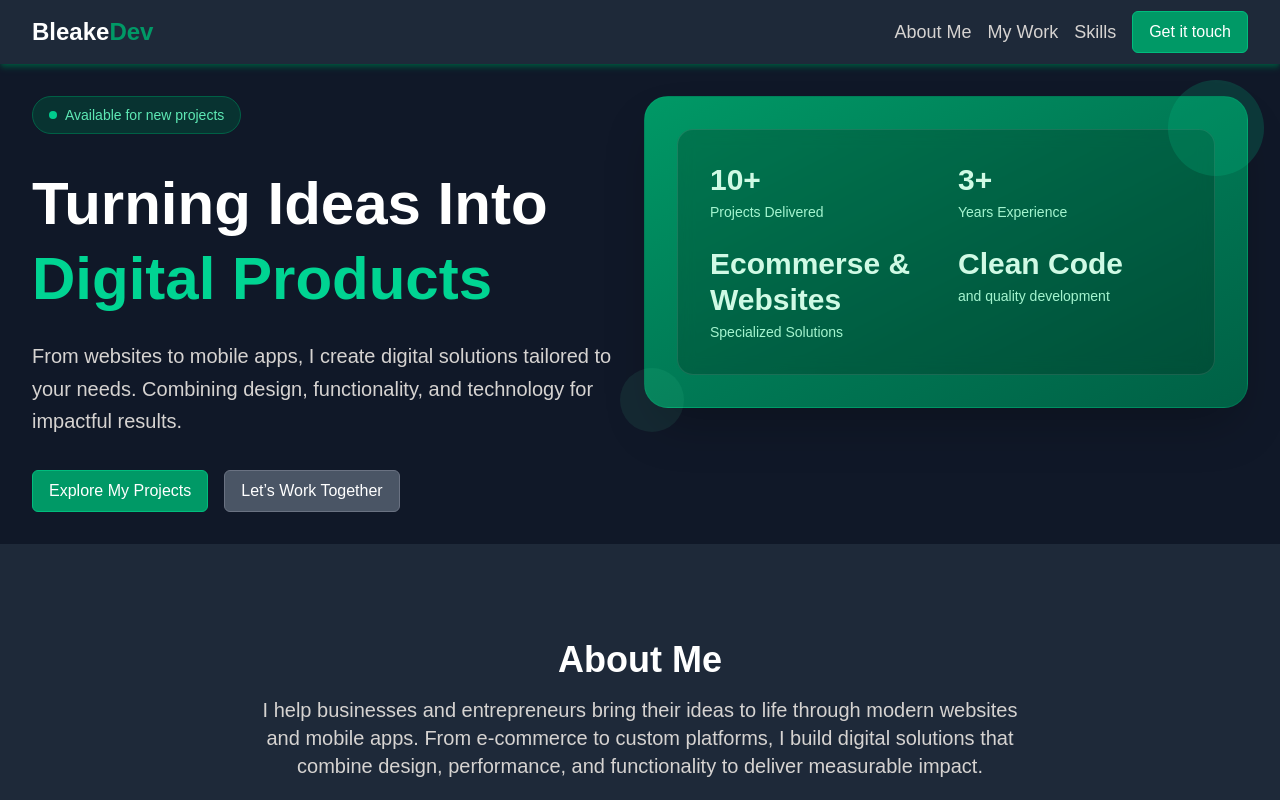
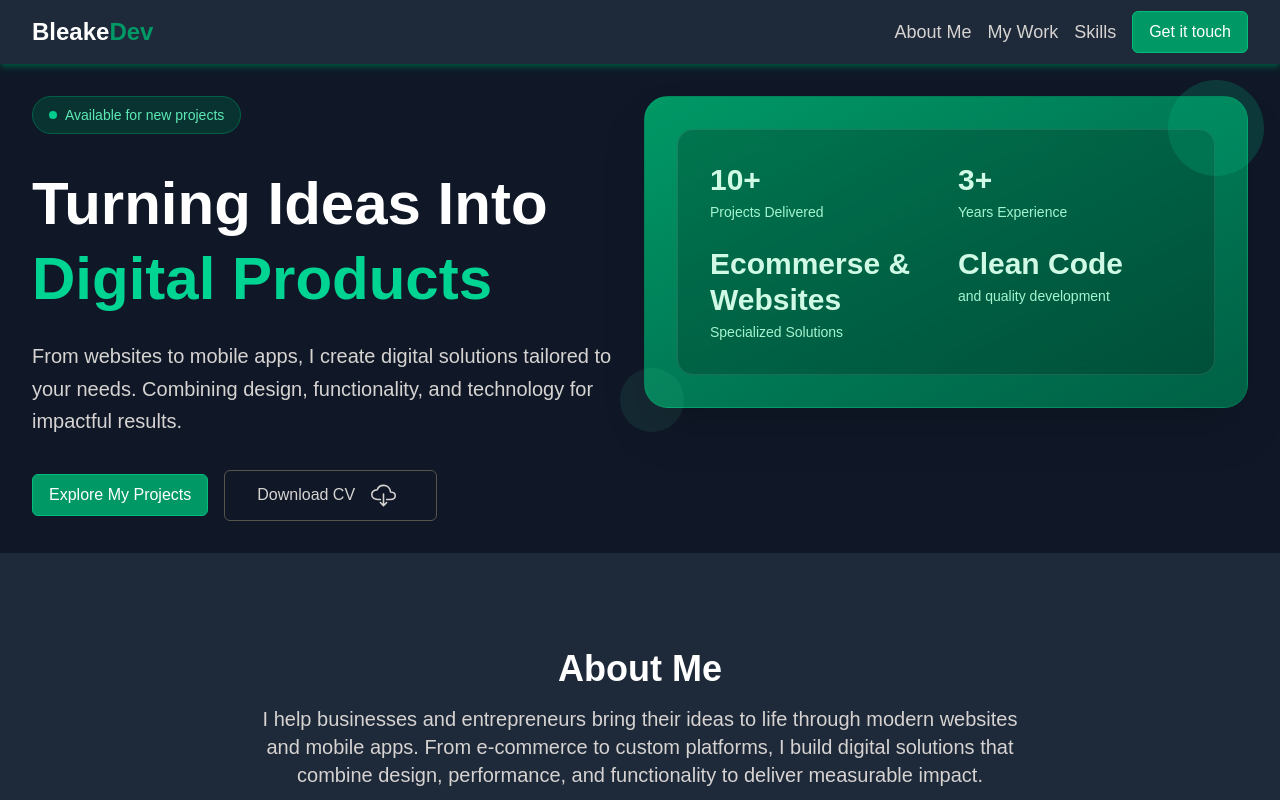
Before and after one commit to Ianbleake/BleakeDev, a Next.js app: page / in a window 1280 px wide. Shown: the top 800 px of the page. Built offline with nearby package versions, Linux system fonts and the light colour scheme.

Commit message:
feat: add download cv

```diff
--- a/src/components/home/Introduction/components/actionButtons.tsx
+++ b/src/components/home/Introduction/components/actionButtons.tsx
@@ -1,11 +1,30 @@
+"use client";
+
 import React from "react";
 import Button from "@/components/ui/button";
+import { IoCloudDownloadOutline } from "react-icons/io5";
 
 export default function ActionButtons(): React.ReactElement {
+
+  const handleDownloadCV = () => {
+    const link = document.createElement("a");
+    link.href = "/downloads/cv.pdf"; // archivo dentro de /public/downloads/
+    link.download = "IvanRangelCV.pdf";
+    document.body.appendChild(link);
+    link.click();
+    document.body.removeChild(link);
+  };
+
   return (
     <div className="flex flex-col sm:flex-row items-center justify-center md:justify-start gap-4">
       <Button label="Explore My Projects" isLink={true} route="/proyects" />
-      <Button label="Let’s Work Together" isLink={true} route="/contact" variant="secondary" />
+      <Button
+        onClick={handleDownloadCV}
+        className="border-stone-600 text-stone-300 hover:text-white hover:bg-emerald-500/30 px-8 py-3 bg-transparent cursor-pointer flex items-center gap-4"
+      >
+        Download CV
+        <IoCloudDownloadOutline size={25} className="mr-2" />
+      </Button>
     </div>
   );
 }
```
Also changed, not shown: 1 other file (tests, documents, lock files or other folders).
